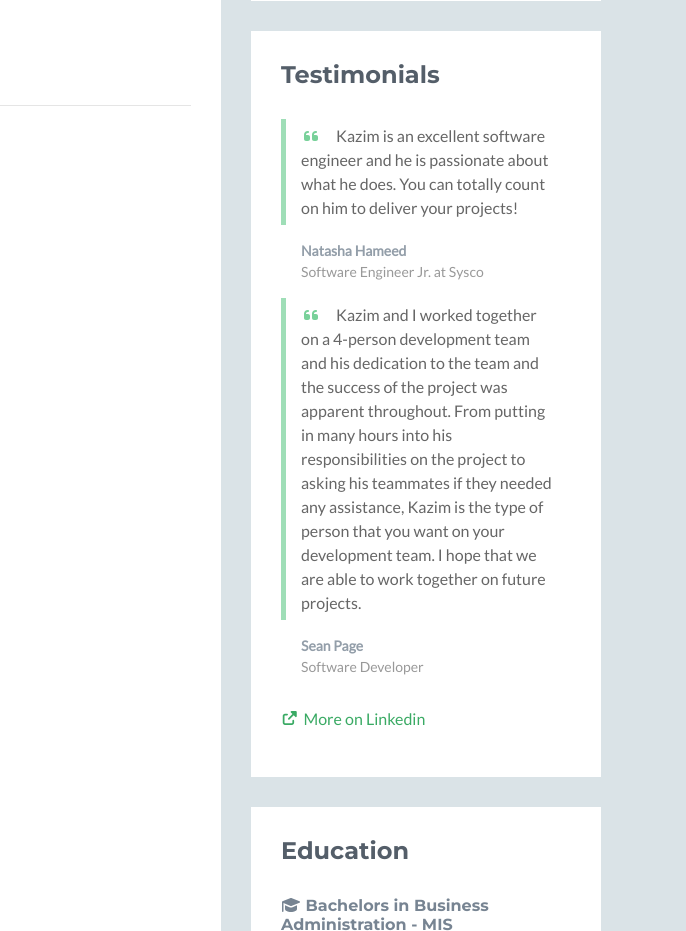
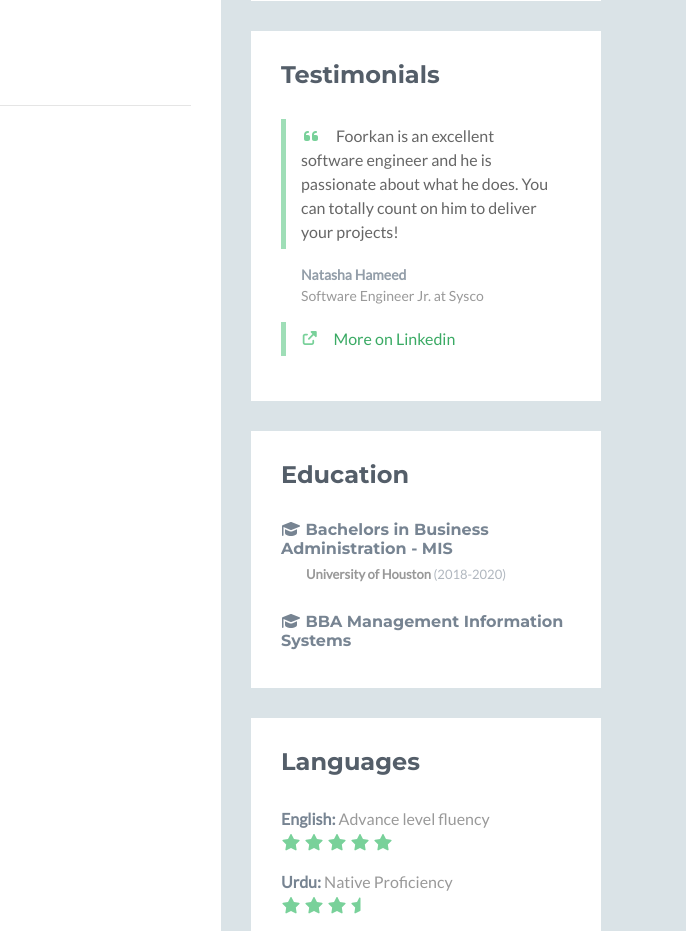
Before and after one commit to Foorkan14/portfolio, a plain HTML site: page index.html in a window 1280 px wide. Shown: the part 1160-2091 px from the top of the page, 594-1280 px from the left. Drawn offline with nearby package versions, Linux system fonts and the light colour scheme; files that its build step writes are made by us from their sources; no server answers; some icons are missing.

Commit message:
more edits

```diff
--- a/index.html
+++ b/index.html
@@ -276,16 +276,13 @@
                         <div class="content">
                             <div class="item">
                                 <blockquote class="quote">
-                                    <p><i class="fas fa-quote-left"></i>Kazim is an excellent software engineer and he is passionate about what he does. You can totally count on him to deliver your projects!</p>
+                                    <p><i class="fas fa-quote-left"></i>Foorkan is an excellent software engineer and he is passionate about what he does. You can totally count on him to deliver your projects!</p>
                                 </blockquote>
                                 <p class="source"><span class="name">Natasha Hameed</span><br /><span class="title">Software Engineer Jr. at Sysco</span></p>
                                 <blockquote class="quote">
-                                    <p><i class="fas fa-quote-left"></i>Kazim and I worked together on a 4-person development team and his dedication to the team and the success of the project was apparent throughout. From putting in many hours into his responsibilities on the project to asking his teammates if they needed any assistance, Kazim is the type of person that you want on your development team. I hope that we are able to work together on future projects.</p>
-                                </blockquote>
-                                <p class="source"><span class="name">Sean Page</span><br /><span class="title">Software Developer</span></p>
-                            </div><!--//item-->
+                            <!--//item-->
 
-                            <p><a class="more-link" href="https://www.linkedin.com/in/kazimshabbir/" target="_blank"><i class="fas fa-external-link-alt"></i>More on Linkedin</a></p>
+                            <p><a class="more-link" href="https://www.linkedin.com/in/foorkanshabbir/" target="_blank"><i class="fas fa-external-link-alt"></i>More on Linkedin</a></p>
 
                         </div><!--//content-->
                     </div><!--//section-inner-->
```
